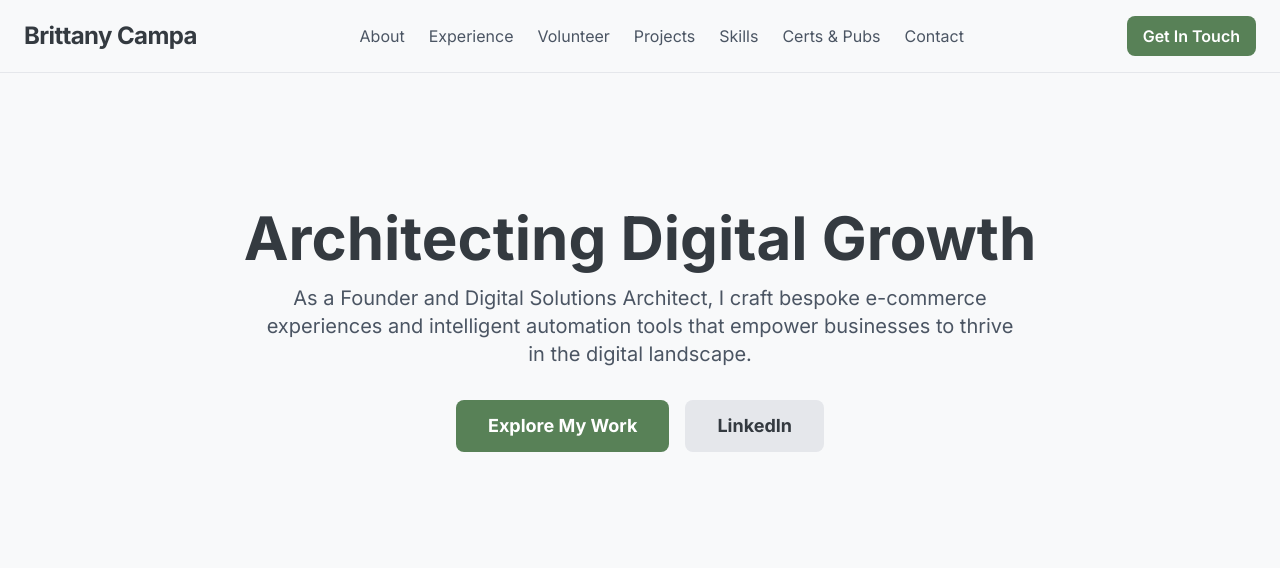
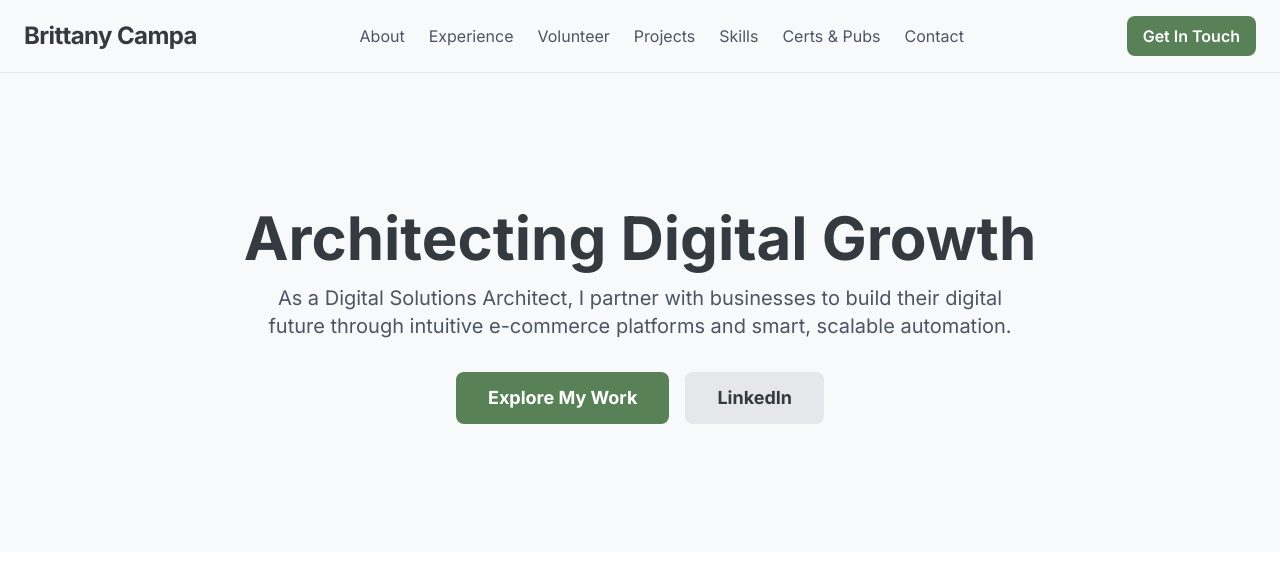
Before and after one commit to iambemc/brittanycampa.com, a plain HTML site: page index.html in a window 1280 px wide. Shown: the top 568 px of the page. Drawn offline with nearby package versions, Linux system fonts and the light colour scheme.

Commit message:
Update index.html

```diff
--- a/index.html
+++ b/index.html
@@ -69,7 +69,7 @@
                     Architecting Digital Growth
                 </h1>
                 <p class="text-lg md:text-xl text-gray-600 max-w-3xl mx-auto mb-8">
-                    As a Founder and Digital Solutions Architect, I craft bespoke e-commerce experiences and intelligent automation tools that empower businesses to thrive in the digital landscape.
+                    As a Digital Solutions Architect, I partner with businesses to build their digital future through intuitive e-commerce platforms and smart, scalable automation.
                 </p>
                 <div class="flex justify-center items-center space-x-4">
                     <a href="#projects" class="bg-brand-dark-sage hover:bg-opacity-90 text-white font-bold py-3 px-8 rounded-lg transition-colors text-lg">
```
